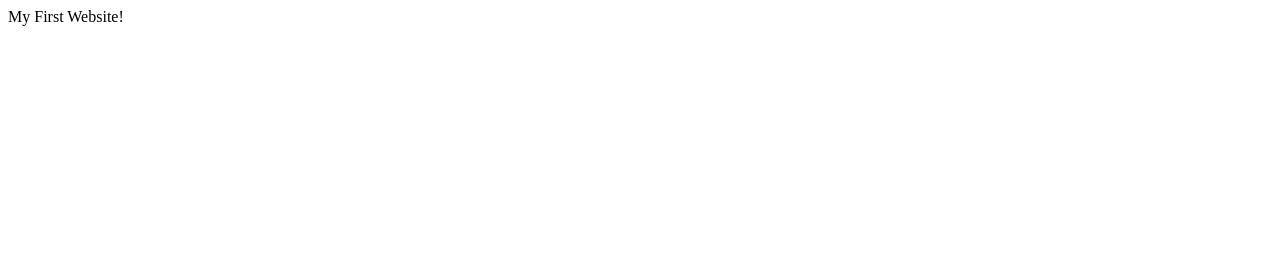
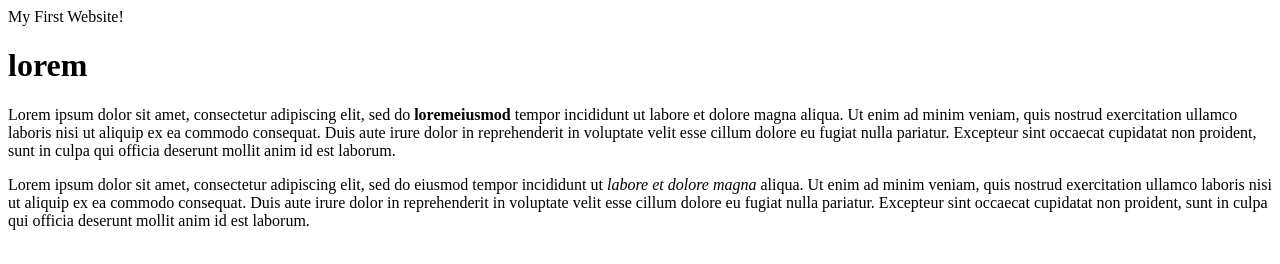
Before and after one commit to StrawHatDan/git_test, a plain HTML site: page my-first-website/index.html in a window 1280 px wide. Drawn offline with Linux system fonts and the light colour scheme.

Commit message:
Add my_first_website

```diff
--- a/my-first-website/index.html
+++ b/my-first-website/index.html
@@ -4,5 +4,8 @@
 
     <body>
         My First Website!
+        <h1><strong>lorem</strong></h1>
+        <p>Lorem ipsum dolor sit amet, consectetur adipiscing elit, sed do <strong>loremeiusmod</strong> tempor incididunt ut labore et dolore magna aliqua. Ut enim ad minim veniam, quis nostrud exercitation ullamco laboris nisi ut aliquip ex ea commodo consequat. Duis aute irure dolor in reprehenderit in voluptate velit esse cillum dolore eu fugiat nulla pariatur. Excepteur sint occaecat cupidatat non proident, sunt in culpa qui officia deserunt mollit anim id est laborum.</p>
+        <p>Lorem ipsum dolor sit amet, consectetur adipiscing elit, sed do eiusmod tempor incididunt ut <em>labore et dolore magna</em> aliqua. Ut enim ad minim veniam, quis nostrud exercitation ullamco laboris nisi ut aliquip ex ea commodo consequat. Duis aute irure dolor in reprehenderit in voluptate velit esse cillum dolore eu fugiat nulla pariatur. Excepteur sint occaecat cupidatat non proident, sunt in culpa qui officia deserunt mollit anim id est laborum.</p>
     </body>
 </html>
```
